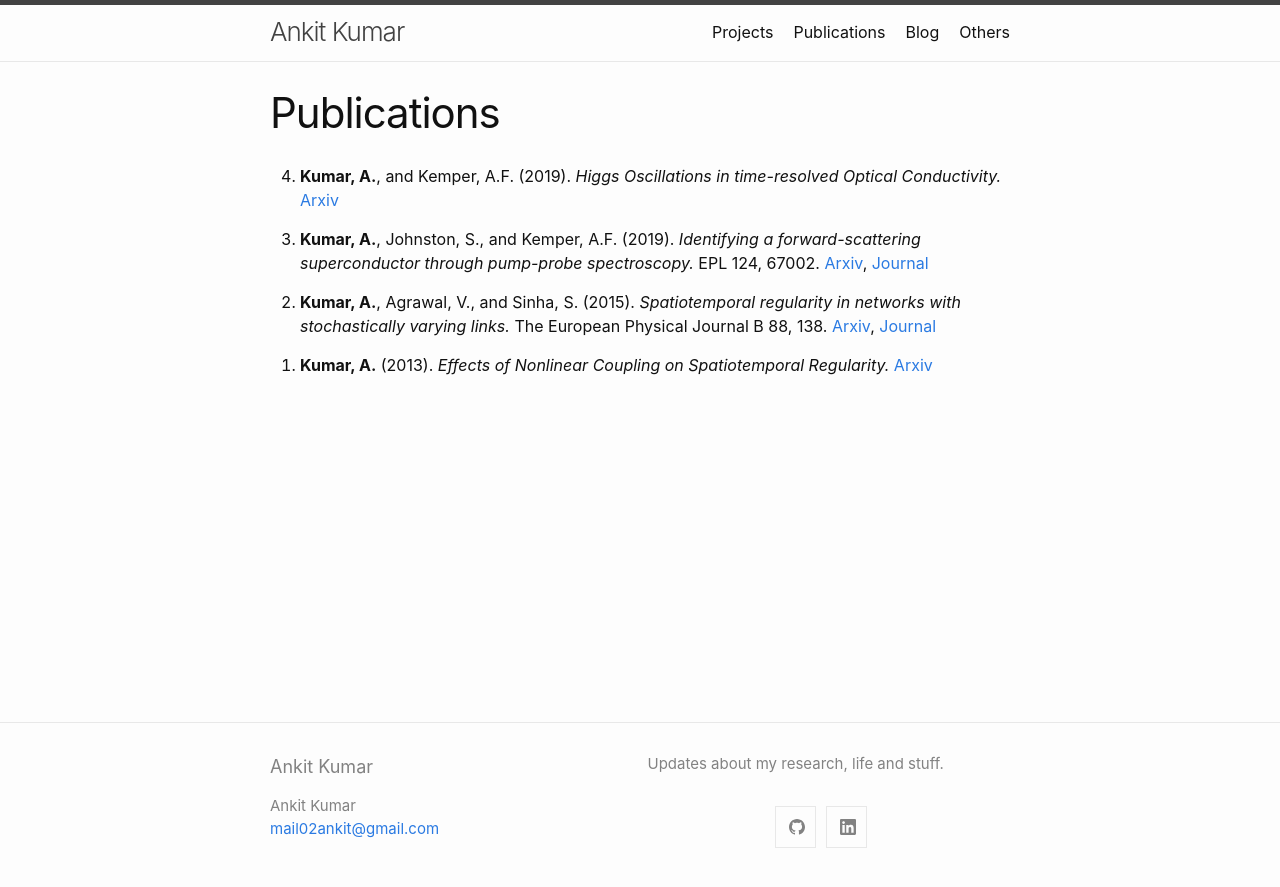
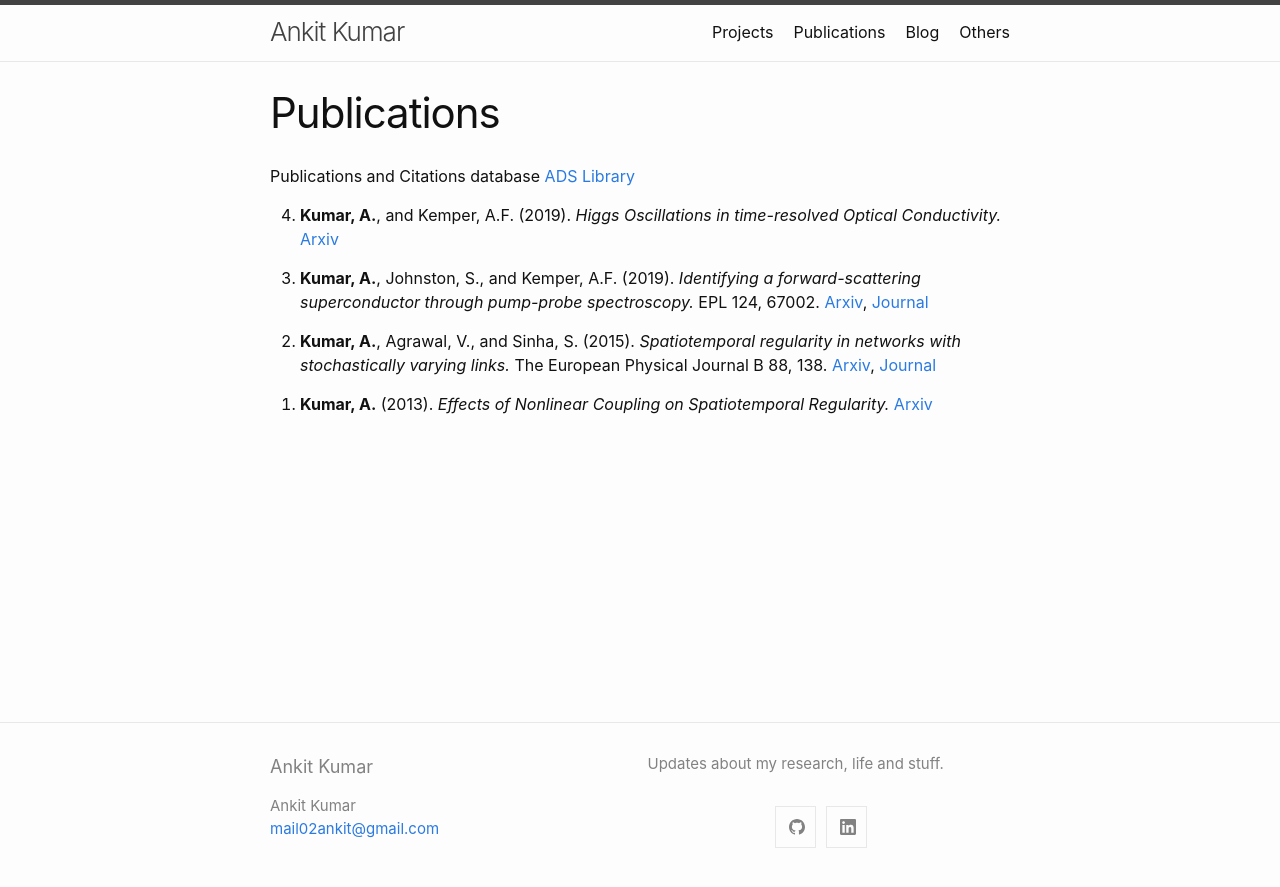
Before and after one commit to mail02ankit/mail02ankit.github.io, a Jekyll site: the page built from 02_publications.md, in a window 1280 px wide. Shown: the top 887 px of the page. Built offline with Jekyll 4.4.1, drawn with Linux system fonts in a browser that asks for light colours.

Commit message:
Added ads library

```diff
--- a/02_publications.md
+++ b/02_publications.md
@@ -3,6 +3,8 @@ layout: page
 title: "Publications"
 permalink: /publications/
 ---
+
+Publications and Citations database [ADS Library](https://ui.adsabs.harvard.edu/public-libraries/GenfDFZvTECuoIrnChPeHw)
 
 0. **Kumar, A.**, and Kemper, A.F. (2019).
 *Higgs Oscillations in time-resolved Optical Conductivity.*
```
Also changed, not shown: 1 other file.
